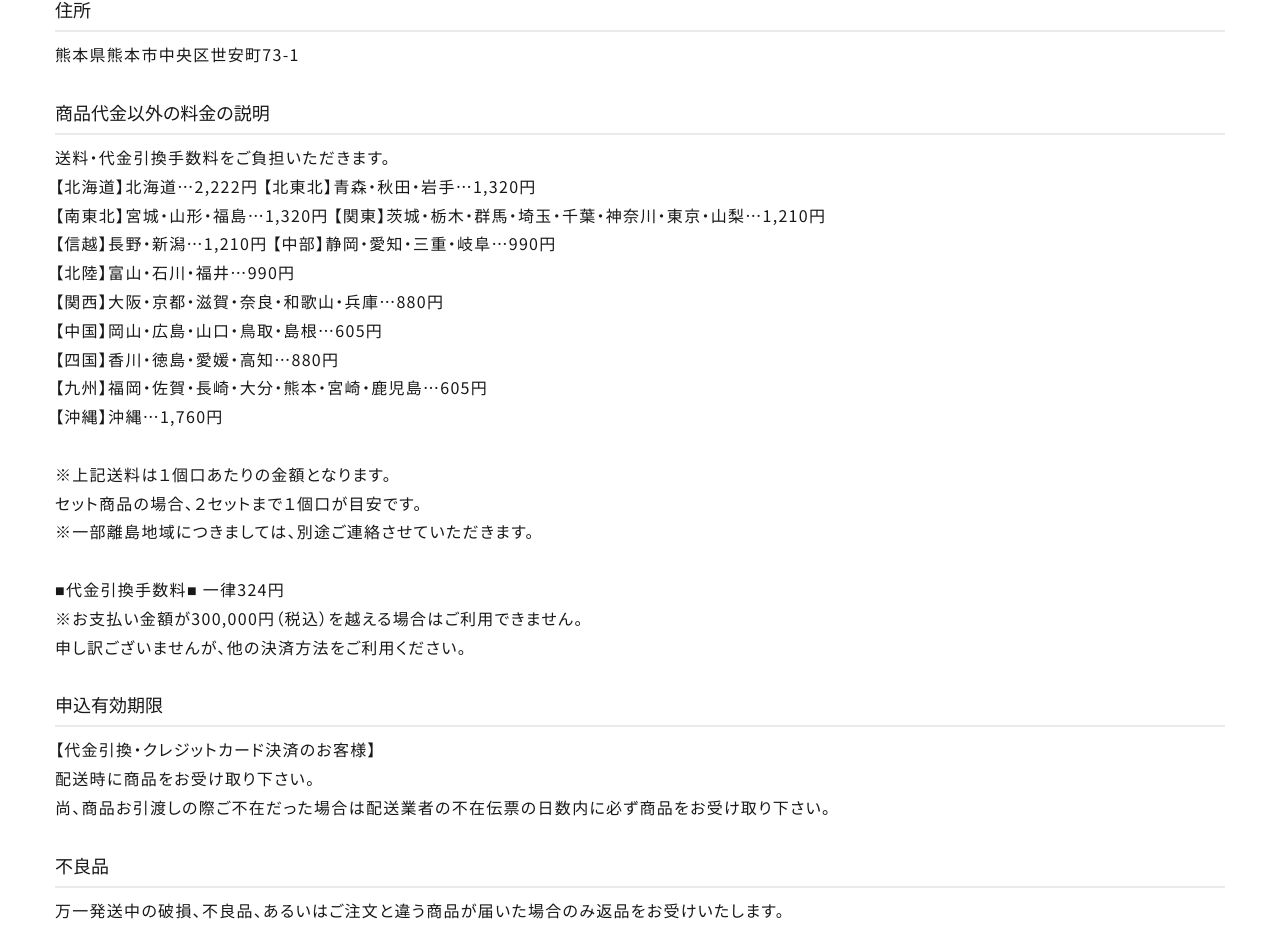
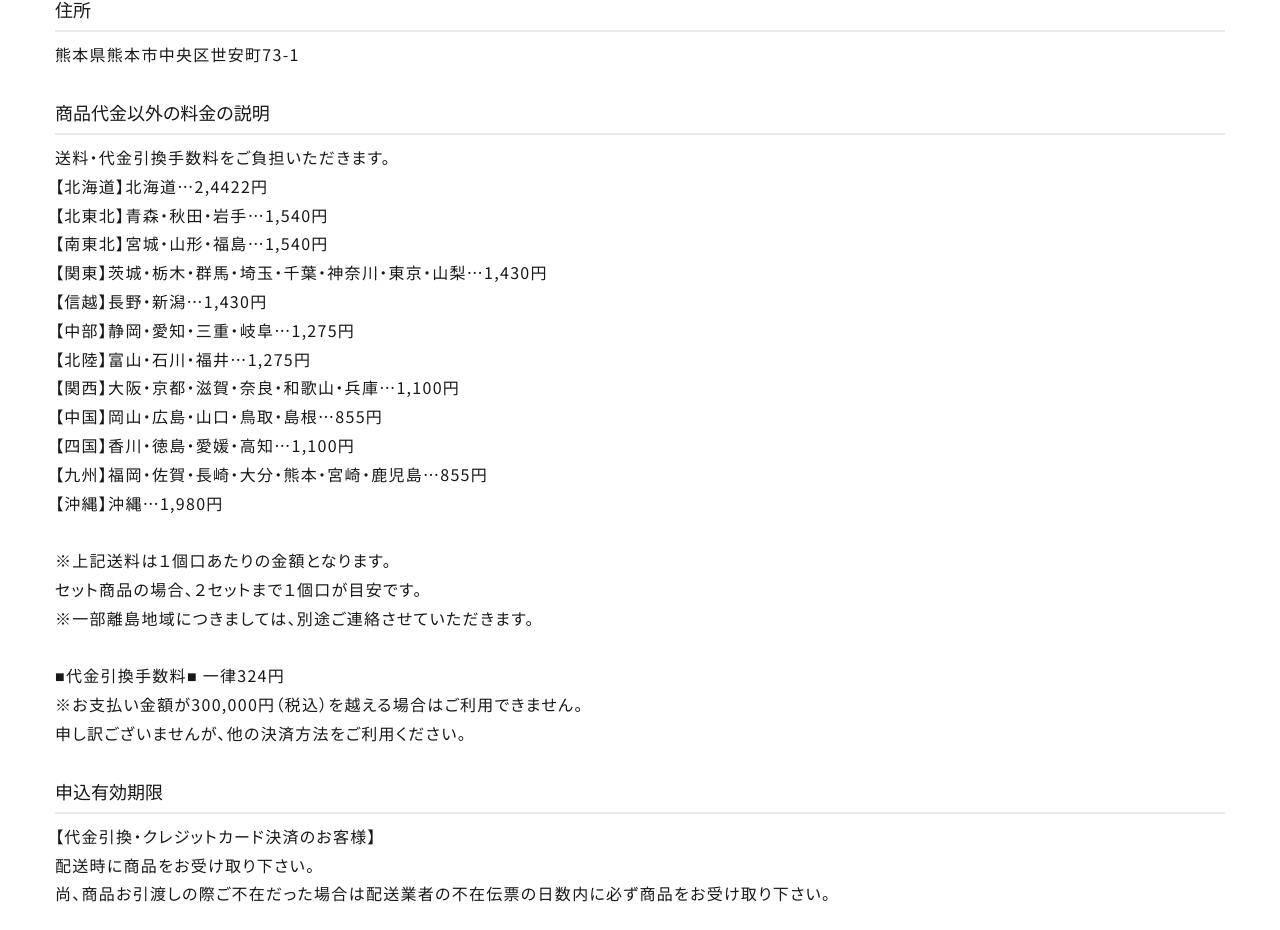
Before and after one commit to ken-atnek/centerriver1980.com_2508, a Next.js app: page /tokutei in a window 1280 px wide. Shown: the part 892-1822 px from the top of the page. Built offline with nearby package versions, Linux system fonts and the light colour scheme; no server answers.

Commit message:
🩹特定商取引：送料情報の修正

```diff
--- a/src/app/tokutei/page.tsx
+++ b/src/app/tokutei/page.tsx
@@ -42,24 +42,29 @@ export default function PageTokutei() {
             <dd>
               送料・代金引換手数料をご負担いただきます。
               <br />
-              【北海道】北海道…2,222円 【北東北】青森・秋田・岩手…1,320円
+              【北海道】北海道…2,4422円
               <br />
-              【南東北】宮城・山形・福島…1,320円
-              【関東】茨城・栃木・群馬・埼玉・千葉・神奈川・東京・山梨…1,210円
+              【北東北】青森・秋田・岩手…1,540円
               <br />
-              【信越】長野・新潟…1,210円 【中部】静岡・愛知・三重・岐阜…990円
+              【南東北】宮城・山形・福島…1,540円
               <br />
-              【北陸】富山・石川・福井…990円
+              【関東】茨城・栃木・群馬・埼玉・千葉・神奈川・東京・山梨…1,430円
               <br />
-              【関西】大阪・京都・滋賀・奈良・和歌山・兵庫…880円
+              【信越】長野・新潟…1,430円
               <br />
-              【中国】岡山・広島・山口・鳥取・島根…605円
+              【中部】静岡・愛知・三重・岐阜…1,275円
               <br />
-              【四国】香川・徳島・愛媛・高知…880円
+              【北陸】富山・石川・福井…1,275円
               <br />
-              【九州】福岡・佐賀・長崎・大分・熊本・宮崎・鹿児島…605円
+              【関西】大阪・京都・滋賀・奈良・和歌山・兵庫…1,100円
               <br />
-              【沖縄】沖縄…1,760円 <br />
+              【中国】岡山・広島・山口・鳥取・島根…855円
+              <br />
+              【四国】香川・徳島・愛媛・高知…1,100円
+              <br />
+              【九州】福岡・佐賀・長崎・大分・熊本・宮崎・鹿児島…855円
+              <br />
+              【沖縄】沖縄…1,980円 <br />
               <br />
               ※上記送料は１個口あたりの金額となります。
               <br />
```
